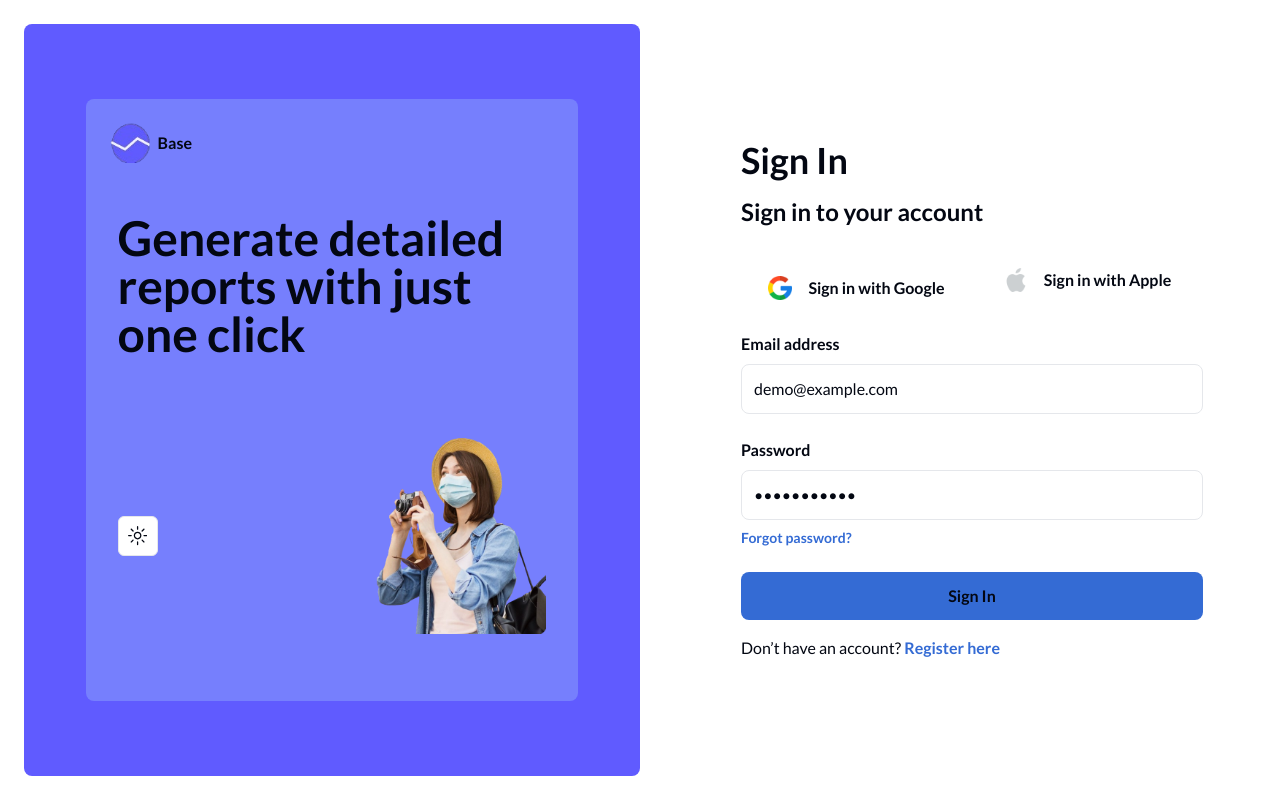
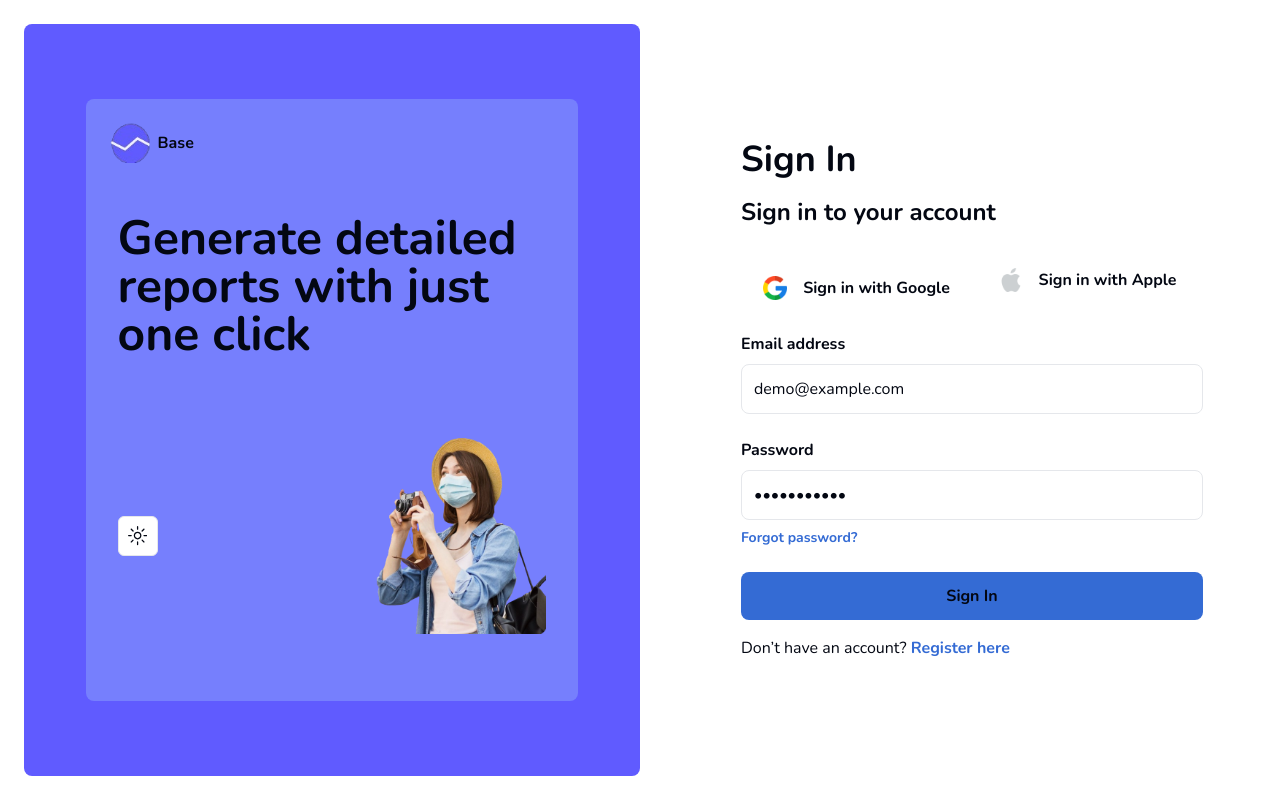
Before and after one commit to ThatRandomGuy09/assignment-app, a Next.js app: page / in a window 1280 px wide. Built offline with nearby package versions, Linux system fonts and the light colour scheme; no server answers.

Commit message:
Fonts Added

```diff
--- a/app/layout.tsx
+++ b/app/layout.tsx
@@ -1,10 +1,11 @@
 import type { Metadata } from "next";
-import { Montserrat, Lato } from "next/font/google";
+import { Montserrat, Lato, Nunito } from "next/font/google";
 import "./globals.css";
 import { ThemeProvider } from "@/components/theme-provider";
 
 const montserrat = Montserrat({ subsets: ["latin"], weight: ["400", "700"] });
 const lato = Lato({ subsets: ["latin"], weight: ["400", "700"] });
+const nunito = Nunito({ subsets: ["latin"], weight: ["400", "700"] });
 
 export const metadata: Metadata = {
   title: "Open-In-APP",
@@ -18,7 +19,9 @@ export default function RootLayout({
 }>) {
   return (
     <html lang="en">
-      <body className={`${montserrat.className} ${lato.className}`}>
+      <body
+        className={`${montserrat.className} ${lato.className} ${nunito.className}`}
+      >
         <ThemeProvider
           attribute="class"
           defaultTheme="system"
```
